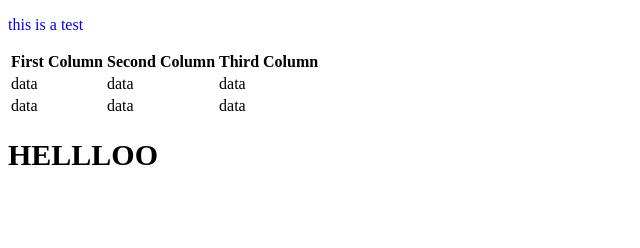
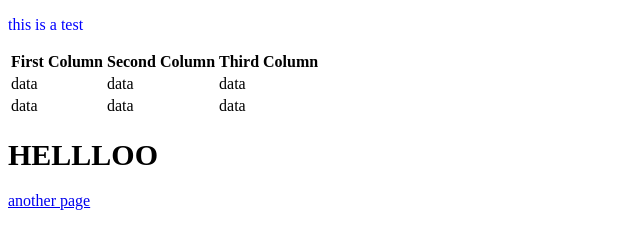
Before and after one commit to yangben000/ghaskdj, a plain HTML site: page index.html in a window 1280 px wide. Shown: the whole page, without its empty margins (0-640 px from the left). Drawn offline with Linux system fonts and the light colour scheme.

Commit message:
Update index.html

```diff
--- a/index.html
+++ b/index.html
@@ -24,5 +24,6 @@
       </tr>
     </table>
     <h1>HELLLOO</h1>
+    <a href="gjaksl.html">another page</a>
   </body>
 </html>
```
